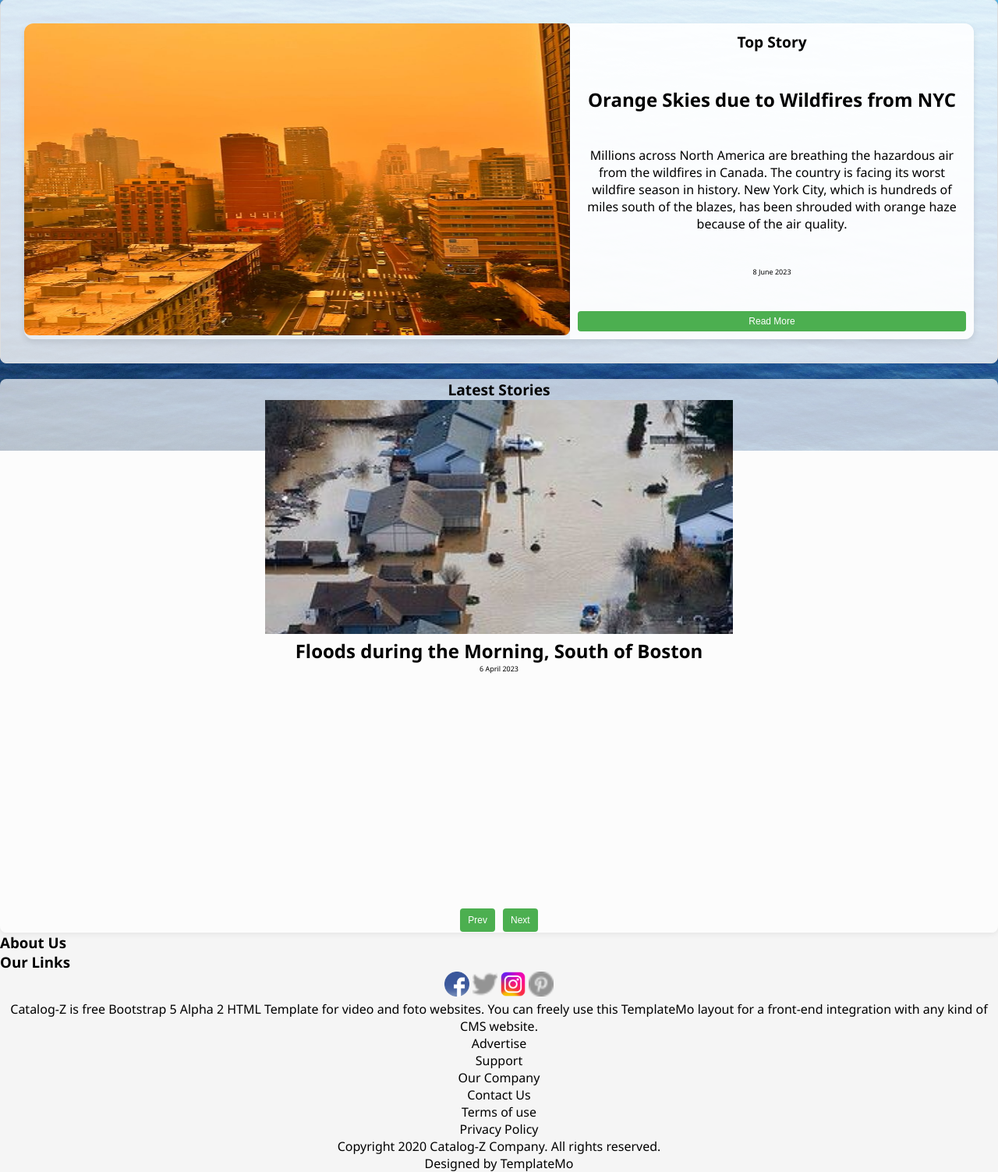
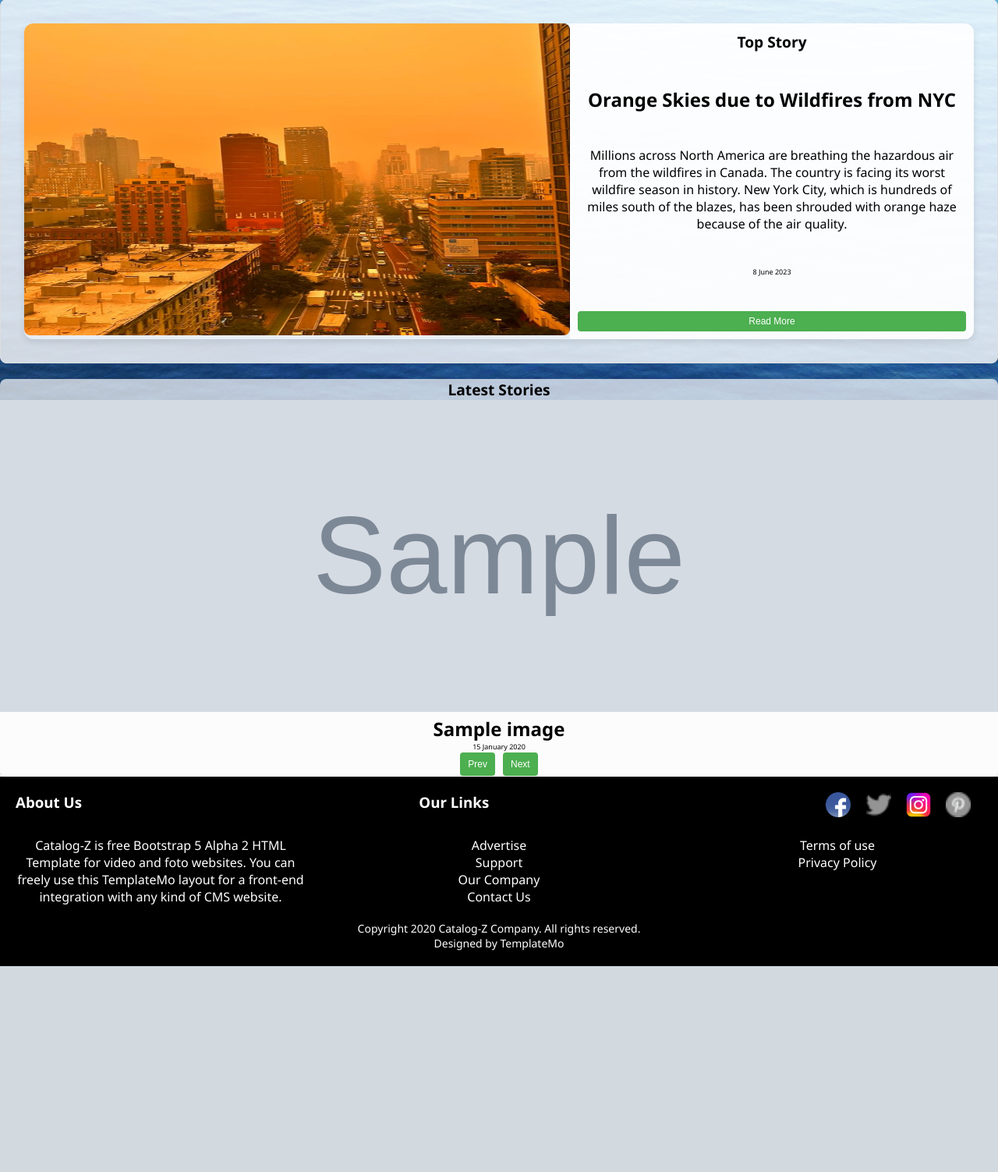
Before and after one commit to drennd/ProjektiWeb1, a PHP site: page /Home.php in a window 1280 px wide. Shown: the part 222-1725 px from the top of the page at 78% size. After the commit the page ends 1461 px from the top, so only its background shows below. Run offline with PHP 8.4, Linux system fonts and the light colour scheme; a user stored in the database is signed in; tables that the repository leaves empty hold one stand-in row (values such as "Sample post"); grey boxes marked "Sample" are stand-in pictures.

Commit message:
Bona gjithqka ama jo diqka WHERE IS THE FOOTER

```diff
--- a/HTMLS/Home.php
+++ b/HTMLS/Home.php
@@ -179,25 +179,37 @@ if (isset($_GET['action']) && $_GET['action'] === 'manageStories') {
             // Handle form submission to add a new story
             $storyName = $_POST['storyName'];
             $storyDescription = $_POST['storyDescription'];
-            $storyImagePath = 'C:\xampp\htdocs\GIT\ProjektiWeb1\HTMLS' . $_FILES['storyImage']['name']; // Adjust the path
+            $storyImagePath = 'uploads/' . $_FILES['storyImage']['name'];
+
+            // Move uploaded image to the specified path
+            if (move_uploaded_file($_FILES['storyImage']['tmp_name'], $storyImagePath)) {
+                // Insert new story into the database
+                $insertQuery = "INSERT INTO Images (name, descrption, imgPath) VALUES ('$storyName', '$storyDescription', '$storyImagePath')";
+                $conn->query($insertQuery);
 
 
-            // Move uploaded image to the specified path
-            move_uploaded_file($_FILES['storyImage']['tmp_name'], $storyImagePath);
+                // Get the ID of the inserted story
+                $storyID = $conn->insert_id;
 
-            // Insert new story into the database
-            $updateQuery = $conn->prepare("UPDATE users SET username=?, email=?, role=? WHERE ID=?");
-            $updateQuery->bind_param("sssi", $newUsername, $newEmail, $newRole, $userID);
-            $updateQuery->execute();
-
-            $conn->query($insertQuery);
+                // Add the story to the Latest Stories Slider dynamically
+                echo '<div class="slider-item">';
+                echo '<div class="rubrika">';
+                echo '<img src="' . $storyImagePath . '" alt="Story Image" class="img" style="height:100px;">';
+                echo '<div class="views_date">';
+                echo '<h2>' . $storyName . '</h2>';
+                echo '<p style="font-size: xx-small;">' . date("d F Y") . '</p>';
+                echo '</div>';
+                echo '</div>';
+                echo '</div>';
 
                 // Redirect to refresh the page and avoid form resubmission
                 header('Location: Home.php?action=manageStories');
                 exit();
+            } else {
+                echo "Error moving the uploaded file.";
             }
         }
-
+}
  echo '</div>';
     }
     ?>
@@ -268,94 +280,36 @@ if (isset($_GET['action']) && $_GET['action'] === 'manageStories') {
     <p style="font-size: larger; font-weight: bolder;">Latest Stories</p>
     <div class="slider-container">
         <div class="slider-wrapper">
-                <!-- Slide 1 -->
-                <div class="slider-item">
-                    <div class="rubrika">
-                        <img src="Flood.jpg" alt="" class="img" style="height:300px; width:600px;">
-                        <div class="views_date">
-                            <h2>Floods during the Morning, South of Boston </h2>
-                            <p style="font-size: xx-small;">6 April 2023</p>
+            <?php
+            // Query to fetch latest stories ordered by time in descending order
+            $latestStoryQuery = "SELECT * FROM Images ORDER BY time DESC LIMIT 5"; // Adjust the limit as needed
+            $latestStoryResult = $conn->query($latestStoryQuery);
+
+            // Display latest story data in a div with the class "slider-item"
+            while ($latestStoryRow = $latestStoryResult->fetch_assoc()) {
+                echo '<div class="slider-item">';
+                echo '<div class="rubrika">';
+                echo '<img src="' . $latestStoryRow['imgPath'] . '" alt="Story Image" class="img" style="height:400px;">';
+                echo '<div class="views_date">';
+                echo '<h2>' . $latestStoryRow['name'] . '</h2>';
+                echo '<p style="font-size: xx-small;">' . date("d F Y", strtotime($latestStoryRow['time'])) . '</p>';
+                echo '</div>';
+                echo '</div>';
+                echo '</div>';
+            }
+            ?>
         </div>
     </div>
-                </div>
-
-                <!-- Slide 2 -->
-                <div class="slider-item">
-                    <div class="rubrika">
-                        <img src=" detroitnews.jpg" alt="" class="img" style="height:600px;">
-                        <div class="views_date">
-                            <h2>Issues with Traffic during Winter. </h2>
-                            <p style="font-size: xx-small;">10 December 2022</p>
-                        </div>
-                    </div>
-                </div>
-
-                <!-- ... (other slides) ... -->
-                 <!-- Slide 3 -->
-                 <div class="slider-item">
-                    <div class="rubrika">
-                        <img src="1.jpg" alt="" class="img" style="height:600px;">
-                        <div class="views_date">
-                            <h2>Due to an Earthquakes effects, Tsunami hits Japan shores</h2>
-                            <p style="font-size: xx-small;">6 April 2021</p>
-                        </div>
-                    </div>
-                </div>
-
-                  <!-- Slide 4 -->
-                  <div class="slider-item">
-                    <div class="rubrika">
-                        <img src="2.jpg" alt="" class="img" style="height:600px; width:300px;">
-                        <div class="views_date">
-                            <h2>Volcano Erupted from one of the Smaller Islands within the Philippines</h2>
-                            <p style="font-size: xx-small;">6 April 2022</p>
-                        </div>
-                    </div>
-                </div>
-
-                 <!-- Slide 5 -->
-                 <div class="slider-item">
-                    <div class="rubrika">
-                        <img src="./Tornado and Lightning in Chile.jpg" alt="" class="img" style="height:600px; width: 200px;">
-                        <div class="views_date">
-                            <h2>Tornado and Lightning hitting Chile</h2>
-                            <p style="font-size: xx-small;">2 April 2021</p>
-                        </div>
-                    </div>
-                </div>
-                 <!-- Slide 6 -->
-                 <div class="slider-item">
-                    <div class="rubrika">
-                        <img src="./Turkey and Syria earthquake devastation – in pictures.jpg" alt="" class="img" style="height:600px; margin:auto;">
-                        <div class="views_date">
-                            <h2>Desecrating Earthquake hitting Turkey early in the morning</h2>
-                            <p style="font-size: xx-small;">6 April 2020</p>
-                            </div>
-                        </div>
-                    </div>
-                    <!-- Slide 7 -->
-                    <div class="slider-item">
-                        <div class="rubrika">
-                            <img src="./Snow avalanche_.jpg" alt="" class="img" style="height:600px;">
-                            <div class="views_date">
-                                <h2>Snow Avalanche hitting Brezovica Park</h2>
-                                <p style="font-size: xx-small;">20 Janar 2023</p>
-                            </div>
-                        </div>
-                    </div>
-
-                </div>
-            </div>
-
 </div>
 
 
 
 
 
-<footer>
+
+<footer class="footer">
     <div class="f">
-        <h3>About Us</a></h3>
+        <h3>About Us</h3>
         <h3>Our Links</h3>
         <div class="ff">
             <a href=""><img src="./fb-logo.png" alt="" width="32px" height="32px"></a>
@@ -384,7 +338,7 @@ if (isset($_GET['action']) && $_GET['action'] === 'manageStories') {
         <p>Designed by TemplateMo</p>
     </div>
 </footer>
-</main>
+
 <script>
 document.addEventListener("DOMContentLoaded", function () {
     const latestStoriesSliderWrapper = document.querySelector(".LatestStoriesSlider .slider-wrapper");
--- a/HTMLS/MainStyle.css
+++ b/HTMLS/MainStyle.css
@@ -186,7 +186,6 @@ h3 button:hover {
 .read-more-button:hover {
     background-color: #45a049;
 }
-
 .LatestStoriesSlider {
     margin-top: 20px;
     background-color: rgba(255, 255, 255, 0.7);
@@ -194,6 +193,7 @@ h3 button:hover {
     border-radius: 8px;
     overflow: hidden;
 }
+
 
 .slider-container {
     overflow: hidden;
@@ -209,7 +209,6 @@ h3 button:hover {
     flex: 0 0 100%;
     box-sizing: border-box;
 }
-
 .slider-navigation {
     margin-top: 10px;
 }
@@ -225,7 +224,6 @@ h3 button:hover {
     transition: background-color 0.3s ease;
     margin: 1px 5px;
 }
-
 .slider-button:hover {
     background-color: #45a049;
 }
@@ -236,9 +234,6 @@ h3 button:hover {
     object-fit: cover;
 }
 
-/* Add other styles as needed */
-
-/* ... */
 
 /* Media Queries */
 @media only screen and (max-width: 600px) {
@@ -490,9 +485,71 @@ h3 button:hover {
     object-fit: cover;
 }
 
+/* Footer styles */
+.footer {
+    background-color: #333; /* Change to your preferred color */
+    color: #fff;
+    padding: 20px;
+    position: relative;
+    z-index: 2;
+}
+
+.footer a {
+    color: #fff;
+    text-decoration: none;
+}
+.footer a:hover {
+    text-decoration: underline;
+}
+
+.f {
+    display: flex;
+    justify-content: space-between;
+}
+
+.ff a {
+    margin-right: 15px;
+}
+
+.footer {
+    background-color: #000;
+    color: #fff;
+    padding: 20px;
+    position: relative;
+    z-index: 2;
+}
+
+.f {
+    display: flex;
+    justify-content: space-between;
+    align-items: flex-start; /* Align items to the start */
+}
+
+.f h3, .footermain p {
+    margin: 0;
+}
+
+.ff a {
+    margin-right: 15px;
+}
+
+.footermain {
+    display: flex;
+    justify-content: space-between;
+    align-items: flex-start; /* Align items to the start */
+    margin-top: 20px;
+}
+
+.footerleft, .footercenter, .footerright {
+    flex: 0 0 30%;
+}
+
+.fundi {
+    margin-top: 20px;
+    font-size: 14px;
+}
+
 /* Add other styles as needed */
-
-/* ... */
 
 /* Media Queries */
 @media only screen and (max-width: 600px) {
```
Also changed, not shown: HTMLS/uploads/1.jpg (renamed from HTMLS/1.jpg), HTMLS/uploads/2.jpg (renamed from HTMLS/2.jpg), HTMLS/uploads/Flood.jpg (renamed from HTMLS/Flood.jpg), HTMLS/uploads/OIP.png (added), HTMLS/uploads/Snow avalanche_.jpg (renamed from HTMLS/Snow avalanche_.jpg), HTMLS/uploads/Tornado and Lightning in Chile.jpg (renamed from HTMLS/Tornado and Lightning in Chile.jpg), HTMLS/uploads/Turkey and Syria earthquake devastation – in pictures.jpg (renamed from HTMLS/Turkey and Syria earthquake devastation – in pictures.jpg), HTMLS/uploads/detroitnews.jpg (renamed from HTMLS/detroitnews.jpg). Lines whose indentation alone changed are shown as unchanged.
